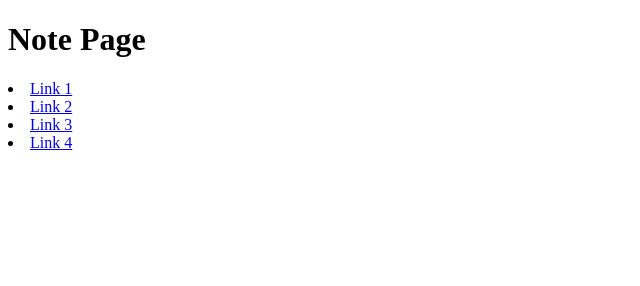
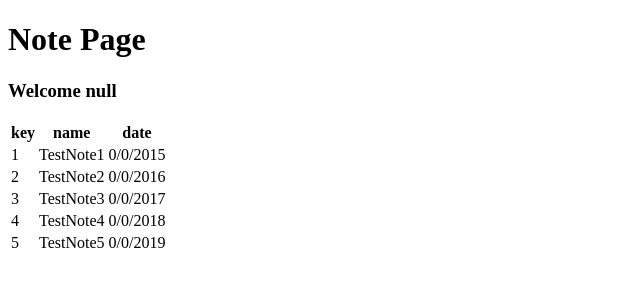
Before and after one commit to Shaundator/Mandatory1_NodeJS, a plain HTML site: page public/notePage/notePage.html in a window 1280 px wide. Shown: the whole page, without its empty margins (0-640 px from the left). Drawn offline with Linux system fonts and the light colour scheme.

Commit message:
committing

```diff
--- a/Package.json
+++ b/Package.json
@@ -1,6 +1,8 @@
 {
     "dependencies": {
-      "express": "^4.18.2"
+        "cookie-parser": "^1.4.6",
+        "express": "^4.18.2",
+        "express-session": "^1.17.3"
     },
     "devDependencies": {
         "nodemon": "2.0.20"
--- a/public/frontPage/frontPage.js
+++ b/public/frontPage/frontPage.js
@@ -1,10 +1,14 @@
+const frontPageLink = "http://127.0.0.1:5500/public/frontPage/frontPage.html"
+const notePageLink = "http://127.0.0.1:5500/public/notePage/notePage.html"
 
 function login(username, password){
     console.log('logging in:');
     console.log('username: ' + username);
     console.log('password: ' + password);
+    localStorage.setItem('current-username', username)
+    goToNoteMenu()
 }
 
 function goToNoteMenu(){
-    window.location.href = "http://localhost:8080/note-menu";
+    window.location.href = notePageLink;
 }
--- a/public/notePage/notePage.html
+++ b/public/notePage/notePage.html
@@ -5,12 +5,11 @@
     <meta http-equiv="X-UA-Compatible" content="IE=edge">
     <meta name="viewport" content="width=device-width, initial-scale=1.0">
     <title>Note Page</title>
+    <script src="notePage.js"></script>
 </head>
-<body>
+<body onload="notePageLoad()">
     <h1>Note Page</h1>
-    <li><a href="Localhost:8080/">Link 1</a></li>
-    <li><a href="Localhost:8080/">Link 2</a></li>
-    <li><a href="Localhost:8080/">Link 3</a></li>
-    <li><a href="Localhost:8080/">Link 4</a></li>
+    <h3 id="welcomeText"></h3>
+    <table id="note-page-list"></table>
 </body>
 </html>
--- a/public/notePage/notePage.js
+++ b/public/notePage/notePage.js
@@ -0,0 +1,37 @@
+function notePageLoad() {
+  const welcomeText = document.getElementById("welcomeText");
+  const currentUsername = localStorage.getItem("current-username");
+  welcomeText.innerText = `Welcome ${currentUsername}`;
+  retrieveUserNotes()
+}
+
+function retrieveUserNotes() {
+    console.log('retrieving user notes')
+    let table = `
+    <thead>
+        <tr>
+            <th>key</th>
+            <th>name</th>
+            <th>date</th>
+        </tr>
+    </thead>
+    `
+    testNotes.forEach(note => {
+        table += `
+        <tr>
+            <td>${note.key}</td>
+            <td>${note.name}</td>
+            <td>${note.date}</td>
+        </tr>
+        `
+    })
+    document.getElementById('note-page-list').innerHTML = table;
+}
+
+const testNotes = [
+    {key: 1, name: "TestNote1", value: "TestNote1 notes in here, this is the content of it", date: "0/0/2015"},
+    {key: 2, name: "TestNote2", value: "TestNote2 notes in here, this is the content of it", date: "0/0/2016"},
+    {key: 3, name: "TestNote3", value: "TestNote3 notes in here, this is the content of it", date: "0/0/2017"},
+    {key: 4, name: "TestNote4", value: "TestNote4 notes in here, this is the content of it", date: "0/0/2018"},
+    {key: 5, name: "TestNote5", value: "TestNote5 notes in here, this is the content of it", date: "0/0/2019"}
+]
```
Also changed, not shown: app.js (+7 -2 lines), public/noteMenu/noteMenu.html (deleted, +0 -13 lines), public/noteMenu/noteMenu.css (deleted), public/noteMenu/noteMenu.js (deleted), 1 other file.
